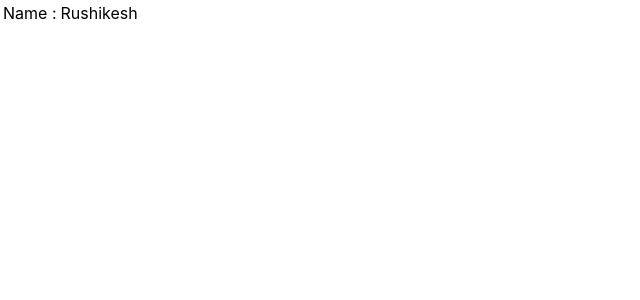
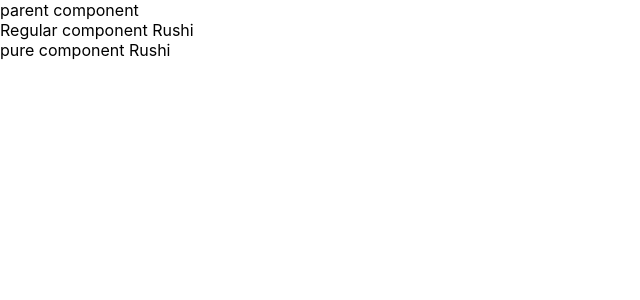
Before and after one commit to RushikeshGaikwad78/ReactJs, a React (Create React App) app in the folder 3tut/: page / in a window 1280 px wide. Shown: the top 300 px of the page, without its empty margins (0-640 px from the left). Built offline with nearby package versions, Linux system fonts and the light colour scheme.

Commit message:
Pure Component

```diff
--- a/3tut/src/App.js
+++ b/3tut/src/App.js
@@ -4,13 +4,19 @@ import LifecycleA from './components/lifecycleA';
 import Fragmentdemo from './components/Fragmentdemo';
 import Tables from './components/Tables';
 import React from 'react';
+import Purecomponenet from './components/Purecomponenet';
+import Parentcomp from './components/Parentcomp';
 
 function App() {
   return (
     <div>
+      <Parentcomp/>  {/* Pure component */}
+      {/* regular component :- do not implement shouldComponentUpdate method and return true by default
+      pure component :- implements shouldComponentUpdate with a shallow props and state comparision */}
+
       {/* <LifecycleA/>  mounting lifecycle methods */}
       {/* <Fragmentdemo/> */}
-      <Tables/>
+      {/* <Tables/> */}
     </div>
   );
 }
--- /dev/null
+++ b/3tut/src/components/Parentcomp.js
@@ -0,0 +1,29 @@
+import React, { Component } from "react";
+import Regularcomp from "./Regularcomp";
+import Purecomponenet from "./Purecomponenet";
+
+class Parentcomp extends Component {
+  constructor(props) {
+    super(props);
+
+    this.state = {
+      name: "Rushi",
+    };
+  }
+
+  componentDidMount() {
+    setInterval(() => {
+      this.setState({ name: "Rushi" });
+    }, 2000);
+  }
+
+  render() {
+    console.log("parent component render");
+    return <div>parent component
+               <Regularcomp name={this.state.name}/>
+               <Purecomponenet name={this.state.name}/>
+    </div>;
+  }
+}
+
+export default Parentcomp;
--- /dev/null
+++ b/3tut/src/components/Purecomponenet.js
@@ -0,0 +1,16 @@
+//rpce
+
+import React, { PureComponent } from 'react'
+
+class Purecomponenet extends PureComponent {
+  render() {
+    console.log("pure comp render")
+    return (
+      <div>
+        pure component {this.props.name}
+      </div>
+    )
+  }
+}
+
+export default Purecomponenet
--- /dev/null
+++ b/3tut/src/components/Regularcomp.js
@@ -0,0 +1,14 @@
+import React, { Component } from 'react'
+
+class Regularcomp extends Component {
+  render() {
+    console.log("regular component render")
+    return (
+      <div>
+        Regular component {this.props.name}
+      </div>
+    )
+  }
+}
+
+export default Regularcomp
```
Also changed, not shown: 1 other file (tests, documents, lock files or other folders).
